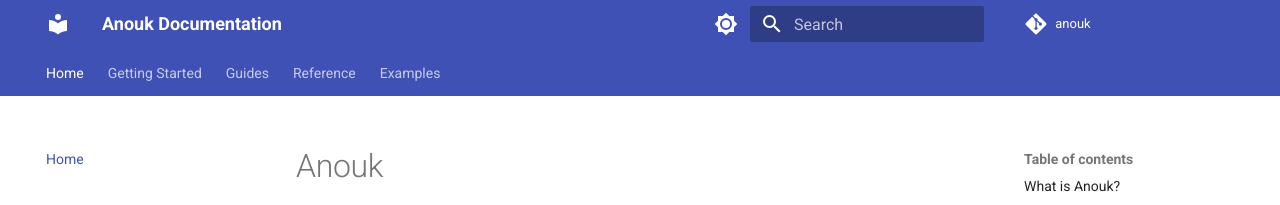
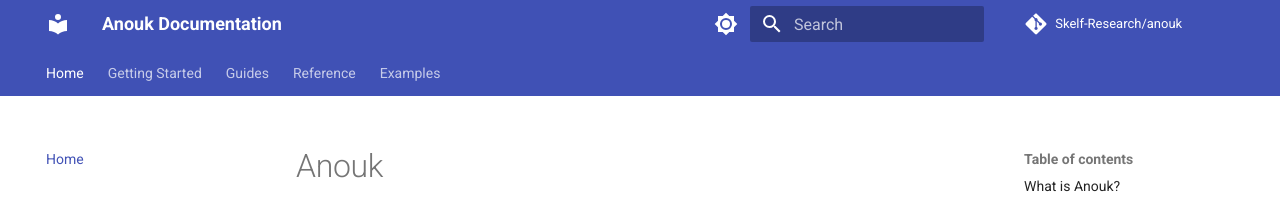
Before and after one commit to Skelf-Research/anouk, an MkDocs documentation site: the page built from documentation/docs/index.md, in a window 1280 px wide. Shown: the top 205 px of the page. Built offline with MkDocs 1.6.1 and Material for MkDocs 9.7.7, drawn with Linux system fonts in a browser that asks for light colours; comment, search, counter and statistics services are not loaded.

Commit message:
Fix mkdocs metadata: path-based site_url + correct repo refs

```diff
--- a/documentation/mkdocs.yml
+++ b/documentation/mkdocs.yml
@@ -1,8 +1,9 @@
 site_name: Anouk Documentation
 site_description: AI-powered browser extension framework with universal OpenAI-compatible provider support
-site_url: https://anouk.dev
-repo_url: https://github.com/your-org/anouk
-repo_name: anouk
+site_url: https://docs.skelfresearch.com/anouk/
+repo_url: https://github.com/Skelf-Research/anouk
+repo_name: Skelf-Research/anouk
+edit_uri: edit/main/documentation/docs/
 
 theme:
   name: material
```
